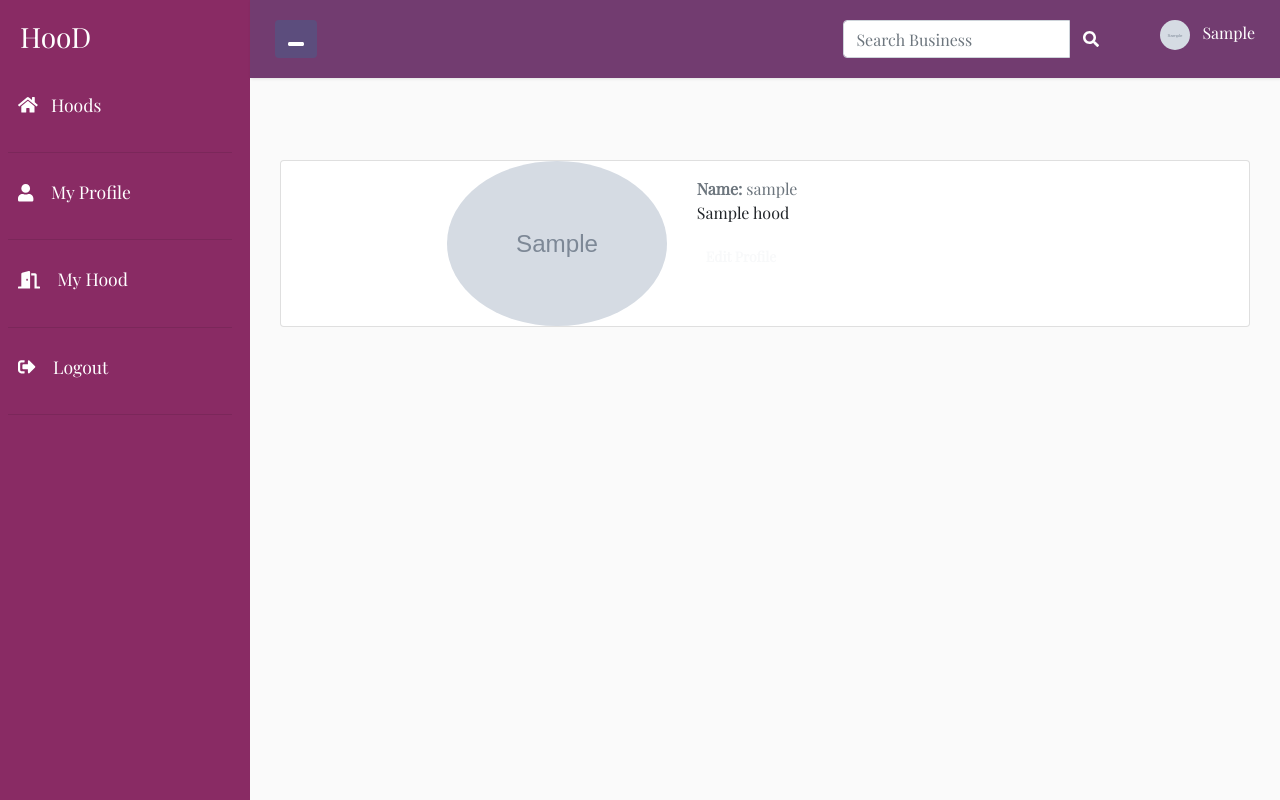
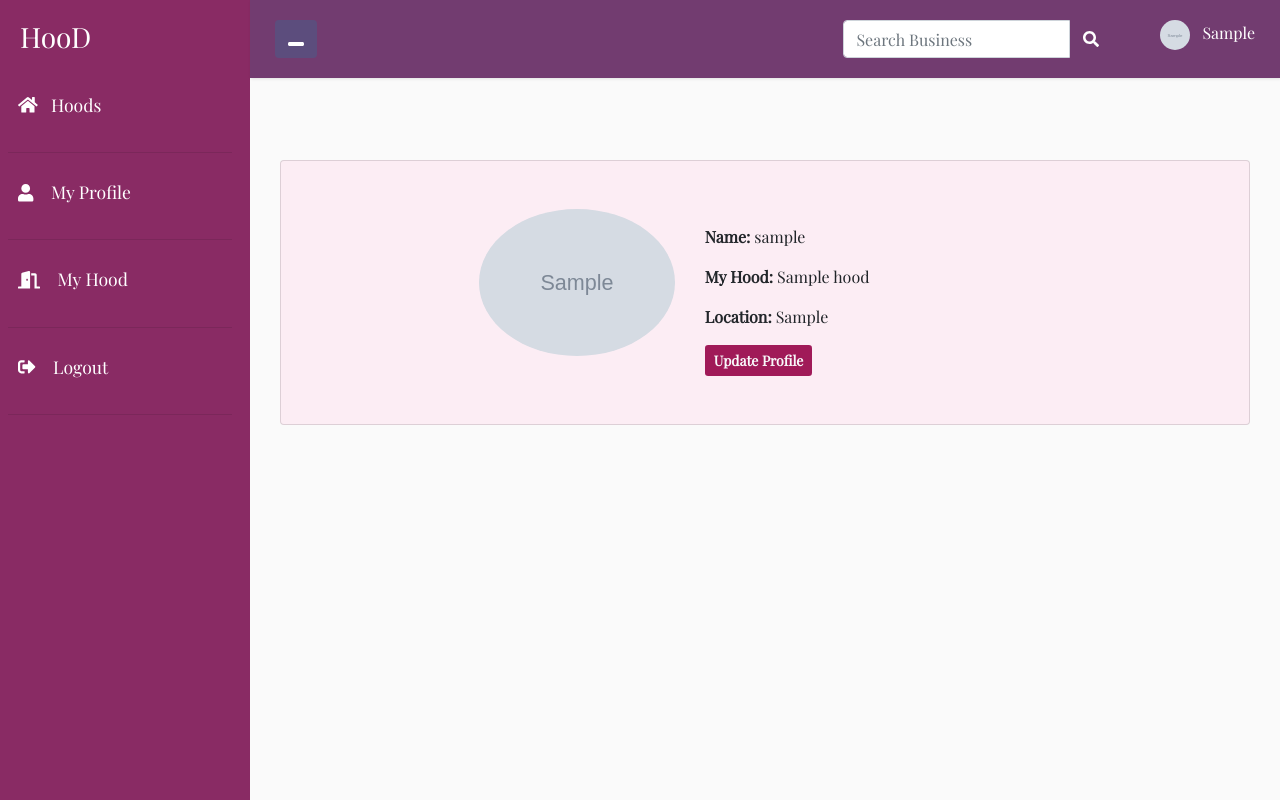
Before and after one commit to tharcissie/Hood, a Django app: a page that uses app/templates/profile.html in a window 1280 px wide. Run offline with Django 3.2, Linux system fonts and the light colour scheme; a user stored in the database is signed in; tables that the repository leaves empty hold one stand-in row (values such as "Sample post"); grey boxes marked "Sample" are stand-in pictures; some libraries are stand-ins or nearby versions.

Commit message:
profile page

```diff
--- a/app/templates/profile.html
+++ b/app/templates/profile.html
@@ -6,7 +6,7 @@
     <div class="content-section">
         <div class="media">
             <div class="container">
-                <div class="card">
+                <div class="card p-5" style="background-color: #FCEDF4;">
                     <div class="row justify-content-center">
                         <div class="col-md-1"></div>
                         <div class="col-md-3">
@@ -15,15 +15,13 @@
                         </div>
                         <div class="col-md-6 mt-3">
                             <div class="media-body">
-                            <div class="account-heading"><span
-                                    class="mr-3 text-secondary username"> <b>Name:</b> {{ user.username }}</span>
-                                    <p>{{user.profile.hood.name}}</p>
-                                <a class="btn btn-sm text-light mr-3" data-toggle="modal"
-                                    data-target=".bd-example-modal-md "><strong>Edit Profile</strong></a>
-
+                                <div class="account-heading">
+                                    <p><b>Name:</b> {{ user.username }}</p>
+                                    <p><b>My Hood:</b> {{user.profile.hood.name}}</p>
+                                    <p><b>Location:</b> {{user.profile.hood.location}}</p>
+                                    <a class="btn btn-sm text-light mr-3" data-toggle="modal" style="background-color: #A01A58;"
+                                        data-target=".bd-example-modal-md "><strong>Update Profile</strong></a>
                                 </div>
-
-
                             </div>
                         </div>
                     </div>
@@ -32,12 +30,12 @@
         </div>
         <div class="modal fade bd-example-modal-md" tabindex="-1" role="dialog" aria-labelledby="myLargeModalLabel"
             aria-hidden="true">
-            <div  class="modal-dialog modal-md ">
+            <div class="modal-dialog modal-md ">
                 <div class="modal-content">
                     <form action="" method="post" novalidate enctype="multipart/form-data" class="mr-4 mt-4 ml-4 mb-4">
                         {% csrf_token%}
                         {{ prof_form|crispy}}
-                        <button type="submit" class="btn text-light btn-sm"> Update Profile</button>
+                        <button type="submit" class="btn text-light btn-sm" style="background-color: #A01A58;"> Update Profile</button>
                         <button type="button" class="btn btn-outline-dark btn-sm" data-dismiss="modal">Close
                         </button>
                     </form>
@@ -45,8 +43,6 @@
             </div>
         </div>
     </div>
-
-
 </div>
 
 
```
Also changed, not shown: app/templates/hoods.html (+4 -3 lines), media/images/daniel-dinuzzo-qCjolcMFaLI-unsplash.jpg (added), media/images/scott-webb-1ddol8rgUH8-unsplash.jpg (added). Lines whose indentation alone changed are shown as unchanged.
